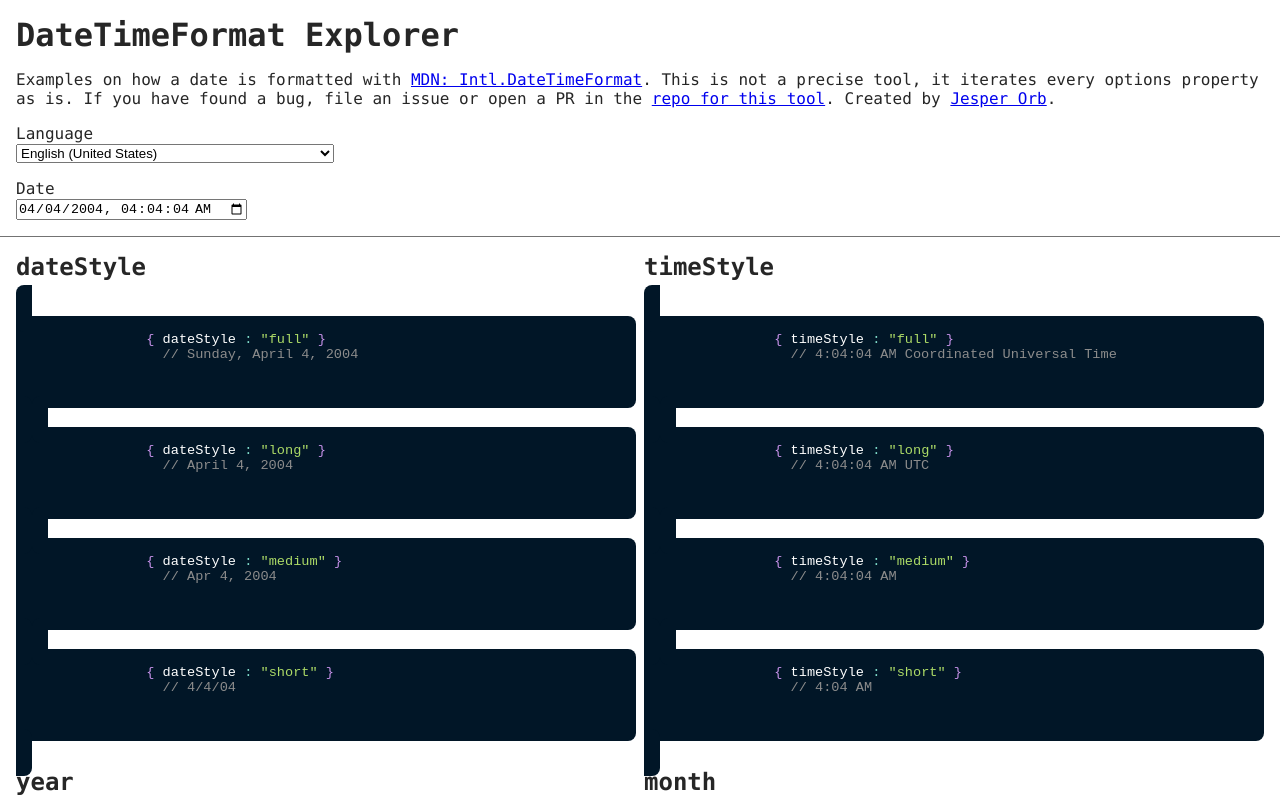
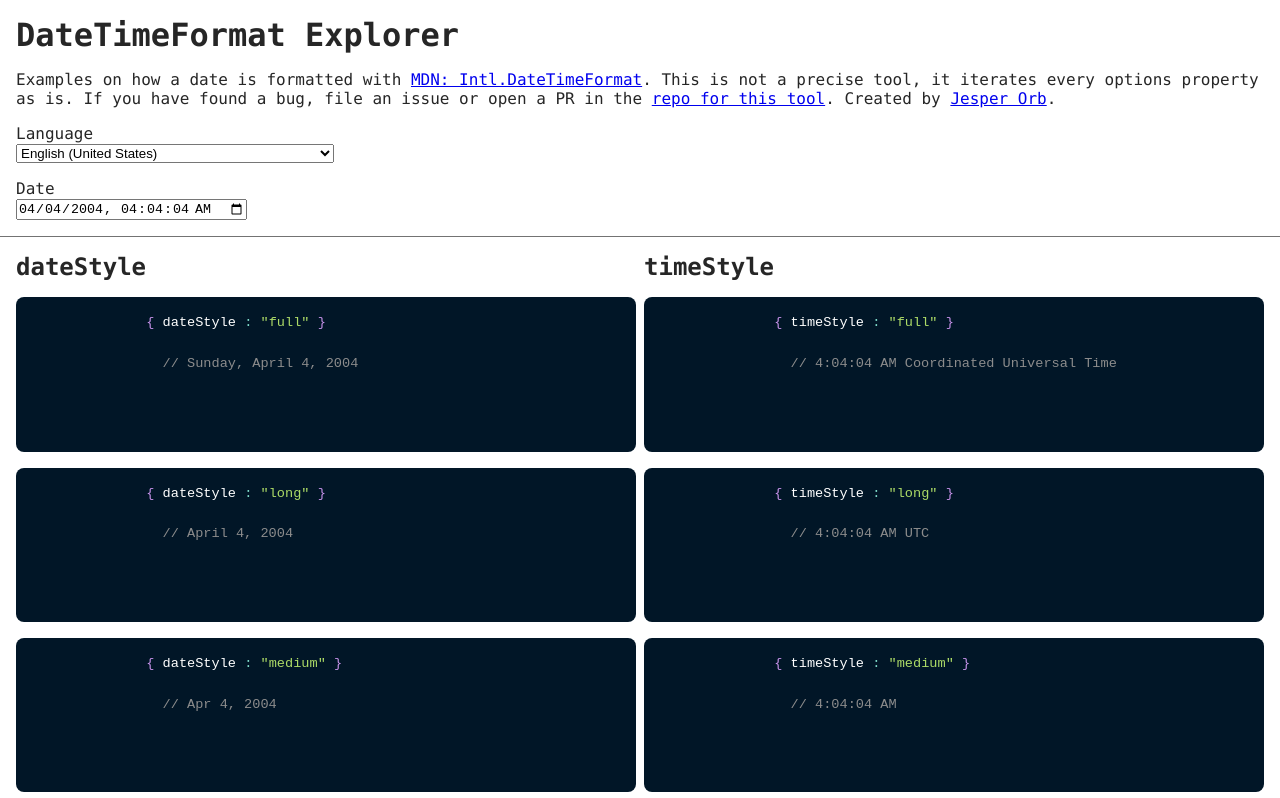
Before and after one commit to jesperorb/intl-explorer, a Svelte app: page / in a window 1280 px wide. Shown: the top 798 px of the page. Built offline with nearby package versions, Linux system fonts and the light colour scheme.

Commit message:
fix: alignment of code samples on all devices

```diff
--- a/public/global.css
+++ b/public/global.css
@@ -9,14 +9,6 @@ html {
   font-size: 100%;
   color: hsl(0, 0%, 15%);
   font-family: Consolas, Monaco, "Andale Mono", "Ubuntu Mono", monospace;
-}
-
-code,
-pre {
-  padding: 1rem;
-  background-color: #011627;
-  font-size: 0.85rem;
-  border-radius: 0.5rem;
 }
 
 .token.comment {
--- a/src/App.svelte
+++ b/src/App.svelte
@@ -72,16 +72,9 @@
   header,
   p,
   h1,
-  select {
+  select,
+  pre {
     margin-bottom: 1rem;
-  }
-
-  label {
-    display: block;
-  }
-
-  .option-header {
-    font-size: 1.5rem;
   }
 
   main {
@@ -95,4 +88,25 @@
       gap: 0.5rem;
     }
   }
+
+  pre {
+    line-height: 1.5;
+    padding: 1rem;
+    background-color: #011627;
+    font-size: 0.85rem;
+    border-radius: 0.5rem;
+    overflow-y: scroll;
+  }
+
+  label {
+    display: block;
+  }
+
+  .option-header {
+    font-size: 1.5rem;
+  }
+
+  .token.comment {
+    display: block;
+  }
 </style>
```
